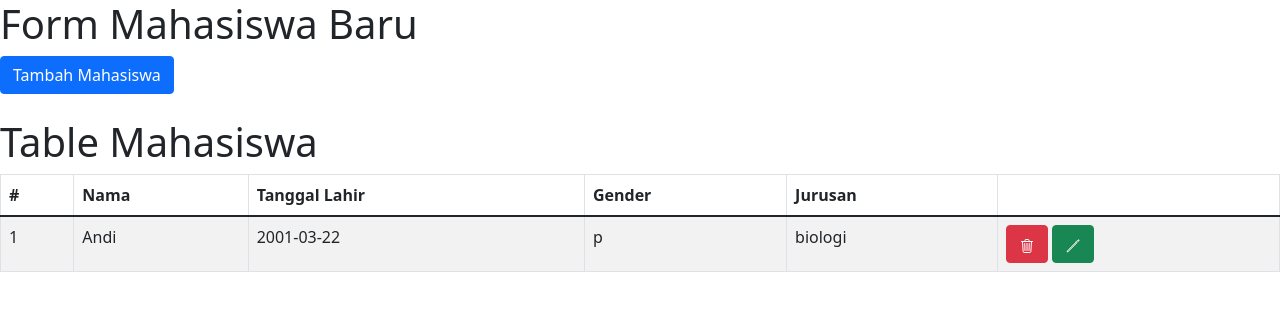
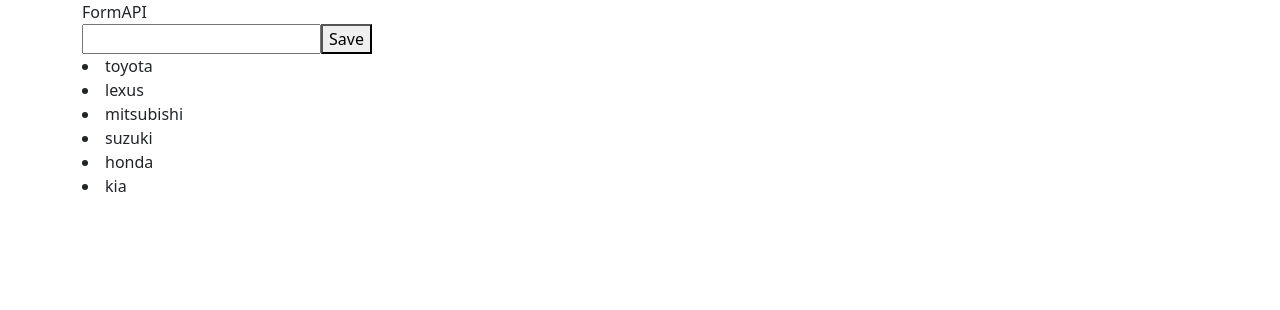
Before and after one commit to cupliz/workshop-react-its, a React (Create React App) app: page / in a window 1280 px wide. Shown: the top 310 px of the page. Built offline with nearby package versions, Linux system fonts and the light colour scheme; data requests are answered from the project's data file.

Commit message:
Add API & axios

```diff
--- /dev/null
+++ b/db.json
@@ -0,0 +1,45 @@
+{
+  "posts": [
+    {
+      "id": 1,
+      "title": "json-server",
+      "author": "typicode"
+    }
+  ],
+  "comments": [
+    {
+      "id": 1,
+      "body": "some comment",
+      "postId": 1
+    }
+  ],
+  "profile": {
+    "name": "Bagus"
+  },
+  "cars": [
+    {
+      "id": 1,
+      "name": "toyota"
+    },
+    {
+      "id": 2,
+      "name": "lexus"
+    },
+    {
+      "id": 3,
+      "name": "mitsubishi"
+    },
+    {
+      "name": "suzuki",
+      "id": 4
+    },
+    {
+      "name": "honda",
+      "id": 5
+    },
+    {
+      "name": "kia",
+      "id": 6
+    }
+  ]
+}
--- a/package.json
+++ b/package.json
@@ -6,6 +6,7 @@
     "@testing-library/jest-dom": "^5.16.2",
     "@testing-library/react": "^12.1.3",
     "@testing-library/user-event": "^13.5.0",
+    "axios": "^0.26.0",
     "bootstrap": "^5.1.3",
     "react": "^17.0.2",
     "react-bootstrap": "^2.2.0",
--- /dev/null
+++ b/src/FormAPI.js
@@ -0,0 +1,35 @@
+import React, { useEffect, useState } from 'react'
+import axios from 'axios'
+
+export default function FormAPI() {
+  const [data, setdata] = useState([])
+  const getData = () => {
+    axios.get('http://localhost:3001/cars')
+      .then(hasil => {
+        setdata(hasil.data)
+      })
+  }
+  useEffect(() => {
+    getData()
+  }, [])
+  const handleSubmit = (e) => {
+    e.preventDefault()
+    const value = e.target.car.value
+    axios.post('http://localhost:3001/cars', { name: value })
+    getData()
+    e.target.car.value = ''
+  }
+  // console.log(data)
+  return (
+    <div className='container'>
+      FormAPI
+      <form onSubmit={handleSubmit}>
+        <input type="text" name="car" />
+        <button type="submit">Save</button>
+      </form>
+      {data.map((car, i) => {
+        return <li key={i}>{car.name}</li>
+      })}
+    </div>
+  )
+}
--- a/src/index.js
+++ b/src/index.js
@@ -1,6 +1,6 @@
 import React from 'react';
 import ReactDOM from 'react-dom';
-import App from './Form';
+import App from './FormAPI';
 import reportWebVitals from './reportWebVitals';
 import 'bootstrap/dist/css/bootstrap.min.css';
 
```
Also changed, not shown: src/Coba2.js (+56 -18 lines), 1 other file (tests, documents, lock files or other folders).
